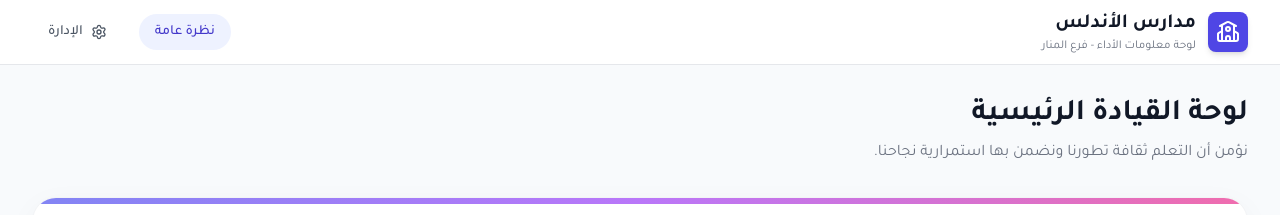
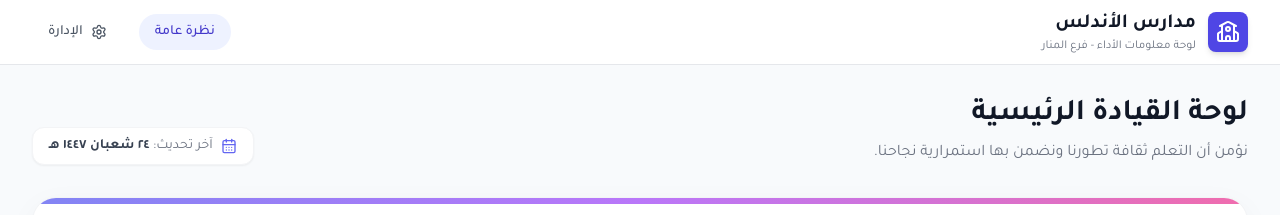
Before and after one commit to fandalus/omprehensive-platform, a React (Vite) app: page / in a window 1280 px wide. Shown: the top 215 px of the page. Built offline with nearby package versions, Linux system fonts and the light colour scheme.

Commit message:
feat: Add last updated timestamp and refine admin panel
Introduces a persistent "last updated" timestamp displayed on the dashboard, enhancing data recency awareness. Improves the admin login password input placeholder and hints for better user experience.

```diff
--- a/App.tsx
+++ b/App.tsx
@@ -4,7 +4,7 @@ import KpiCard from './components/KpiCard';
 import AdminPanel from './components/AdminPanel';
 import { TrackData } from './types';
 import { BarChart, Bar, XAxis, YAxis, Tooltip, ResponsiveContainer, Cell, CartesianGrid } from 'recharts';
-import { LayoutDashboard, Users, PieChart, School, Settings } from 'lucide-react';
+import { LayoutDashboard, Users, PieChart, School, Settings, Clock, CalendarDays } from 'lucide-react';
 
 function App() {
   const [activeTab, setActiveTab] = useState('dashboard');
@@ -33,17 +33,48 @@ function App() {
     }
   });
 
+  // Initialize Last Updated Date
+  const [lastUpdated, setLastUpdated] = useState<string>(() => {
+    try {
+      const saved = localStorage.getItem('lastUpdated');
+      // Return saved date or current date formatted in Arabic
+      return saved || new Date().toLocaleDateString('ar-SA', {
+        year: 'numeric',
+        month: 'long',
+        day: 'numeric'
+      });
+    } catch (e) {
+      return new Date().toLocaleDateString('ar-SA');
+    }
+  });
+
   // Save to localStorage whenever data changes
   useEffect(() => {
     localStorage.setItem('andalusSchoolData', JSON.stringify(schoolData));
   }, [schoolData]);
 
+  // Helper to update the timestamp
+  const refreshLastUpdated = () => {
+    const now = new Date();
+    const dateStr = now.toLocaleString('ar-SA', {
+      year: 'numeric',
+      month: 'long',
+      day: 'numeric',
+      hour: '2-digit',
+      minute: '2-digit'
+    });
+    setLastUpdated(dateStr);
+    localStorage.setItem('lastUpdated', dateStr);
+  };
+
   const handleUpdateData = (newData: TrackData[]) => {
     setSchoolData(newData);
+    refreshLastUpdated();
   };
 
   const handleUpdateLogo = (newLogo: string | null) => {
     setAppLogo(newLogo);
+    refreshLastUpdated();
     try {
       if (newLogo) {
         localStorage.setItem('appLogo', newLogo);
@@ -117,7 +148,8 @@ function App() {
       <main className="max-w-7xl mx-auto px-4 sm:px-6 lg:px-8 py-8">
 
         {/* Header Section */}
-        <div className="mb-8">
+        <div className="mb-8 flex flex-col md:flex-row md:items-end justify-between gap-4">
+            <div>
                 <h2 className="text-3xl font-bold text-gray-900 mb-2">
                     {activeTab === 'admin' ? 'لوحة تحكم المشرف' : selectedTrackId ? currentTrack?.name : 'لوحة القيادة الرئيسية'}
                 </h2>
@@ -126,6 +158,15 @@ function App() {
                       ? 'تحديث البيانات والمؤشرات، وتخصيص هوية التطبيق.'
                       : 'نؤمن أن التعلم ثقافة تطورنا ونضمن بها استمرارية نجاحنا.'}
                 </p>
+            </div>
+
+            {/* Last Updated Badge - Visible mainly on Dashboard */}
+            {activeTab === 'dashboard' && !selectedTrackId && (
+                <div className="flex items-center gap-2 text-sm text-gray-500 bg-white px-4 py-2 rounded-xl shadow-sm border border-gray-100 animate-fade-in">
+                    <CalendarDays className="w-4 h-4 text-indigo-500" />
+                    <span>آخر تحديث: <span className="font-semibold text-gray-700">{lastUpdated}</span></span>
+                </div>
+            )}
         </div>
 
         {activeTab === 'admin' ? (
@@ -239,7 +280,6 @@ function App() {
                    // Alternate colored strip position: Right for even (Start in RTL), Left for odd (End in RTL)
                    // Assuming 2-column grid in standard flow
                    const isEven = index % 2 === 0;
-                   const statusColor = track.overallPerformance < 60 ? 'red' : track.overallPerformance < 85 ? 'yellow' : 'emerald';
                    const statusColorClass = track.overallPerformance < 60 ? 'bg-red-500' : track.overallPerformance < 85 ? 'bg-yellow-500' : 'bg-emerald-500';
                    const statusTextClass = track.overallPerformance < 60 ? 'text-red-600' : track.overallPerformance < 85 ? 'text-yellow-600' : 'text-emerald-600';
                    const statusBgSoft = track.overallPerformance < 60 ? 'bg-red-50 text-red-600' : track.overallPerformance < 85 ? 'bg-yellow-50 text-yellow-600' : 'bg-emerald-50 text-emerald-600';
--- a/components/AdminPanel.tsx
+++ b/components/AdminPanel.tsx
@@ -221,7 +221,7 @@ const AdminPanel: React.FC<AdminPanelProps> = ({ data, onUpdate, logo, onUpdateL
               type="password"
               value={password}
               onChange={(e) => setPassword(e.target.value)}
-              placeholder="••••••••"
+              placeholder="......."
               className="w-full px-6 py-4 rounded-xl bg-[#333] text-white placeholder-gray-500 focus:ring-4 focus:ring-indigo-100 focus:border-indigo-500 outline-none transition-all text-center tracking-widest text-lg shadow-inner"
             />
             <button
@@ -235,12 +235,12 @@ const AdminPanel: React.FC<AdminPanelProps> = ({ data, onUpdate, logo, onUpdateL
 
           {showHint && (
               <div className="animate-fade-in">
-                 <div className="border-2 border-dashed border-indigo-200 rounded-lg py-3 px-4 text-xs font-semibold text-gray-400 mb-2 select-all">
+                 <div className="border-2 border-dashed border-gray-300 rounded-lg py-3 px-4 text-xs font-semibold text-gray-400 mb-2 select-all bg-gray-50/50">
                     (كلمة المرور التجريبية: admin123)
                  </div>
                  <button
                     onClick={() => setShowHint(false)}
-                    className="text-indigo-400 hover:text-indigo-600 text-xs font-medium transition-colors"
+                    className="text-indigo-500 hover:text-indigo-700 text-xs font-medium transition-colors"
                  >
                     احذفها من الصفحة
                  </button>
```
Lines whose indentation alone changed are shown as unchanged.
